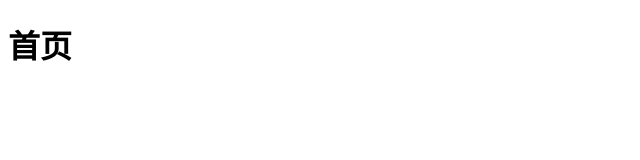
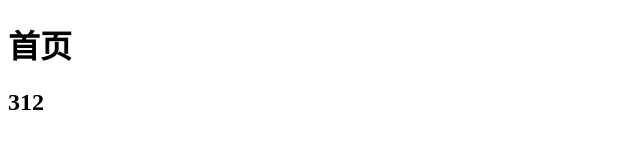
Before and after one commit to zhangshuo1513/zhangshuo1513.github.io, a plain HTML site: page index.html in a window 1280 px wide. Shown: the full height of the page, 0-640 px from the left. Drawn offline with Linux system fonts and the light colour scheme.

Commit message:
Update index.html

```diff
--- a/index.html
+++ b/index.html
@@ -7,5 +7,6 @@
 </head>
 <body>
     <h1>首页</h1>
+    <h2>312</h2>
 </body>
 </html>
```
